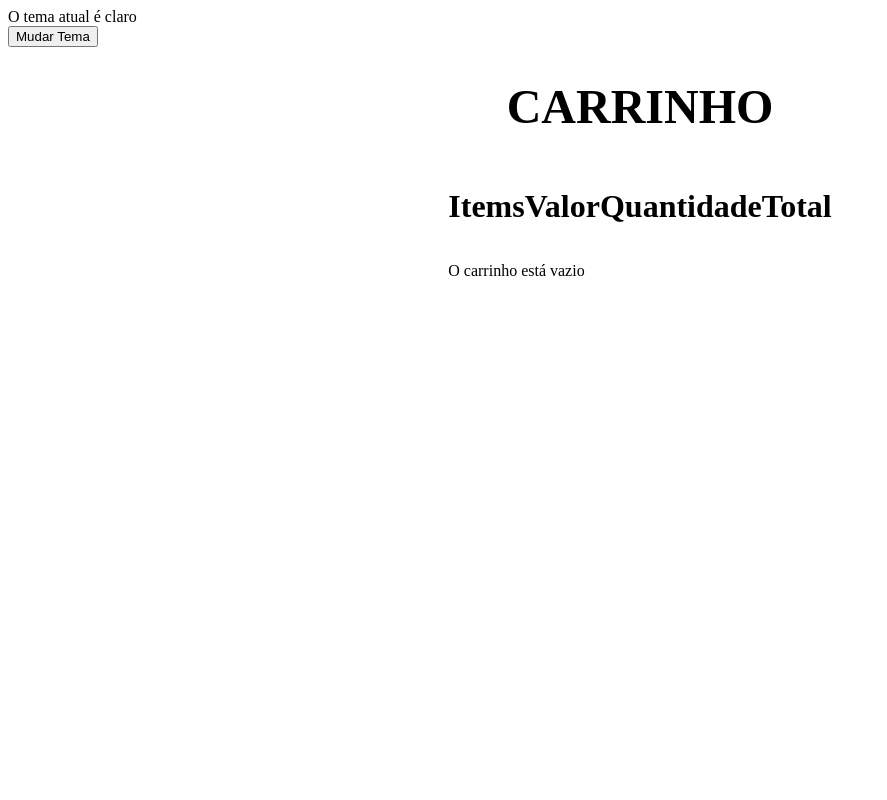
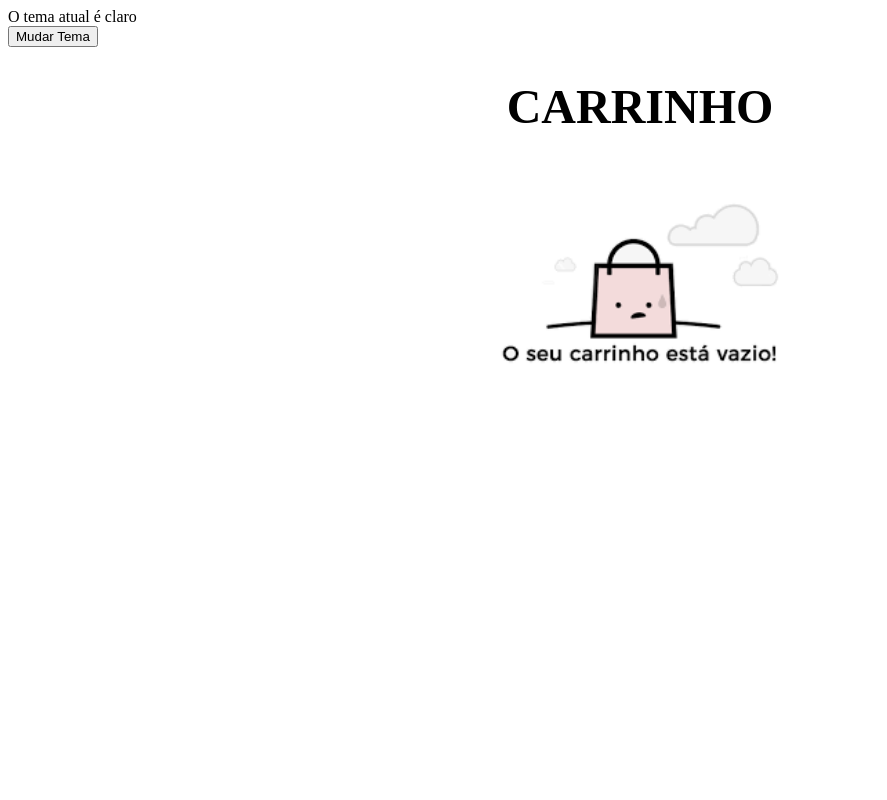
Before and after one commit to Diegodiogotsil/Site-Compra-Certa.com, a React (Create React App) app in the folder Site_compras/: page /carrinho-compras in a window 1280 px wide. Shown: the top 800 px of the page, without its empty margins (0-887 px from the left). Built offline with nearby package versions, Linux system fonts and the light colour scheme.

Commit message:
Feito modificações no carrinho.

```diff
--- a/Site_compras/src/components/Product.js
+++ b/Site_compras/src/components/Product.js
@@ -20,7 +20,7 @@ const Product = ({ product }) => {
       <h2>{product.name}</h2>
       <img src={product.image} alt={product.name} className="product-image" />
       <p className='oldprice'>{product.oldprice}</p>
-      <p>{product.price}</p>
+      <p>{product.price.toLocaleString('pt-BR', { style: 'currency', currency: 'BRL' })}</p>
       <div className={`product-description ${isExpanded ? 'expanded' : ''}`}>
         <p>{product.description}</p>
         {/* Botão de expandir */}
--- a/Site_compras/src/components/pages/CarrinhoCompras.css
+++ b/Site_compras/src/components/pages/CarrinhoCompras.css
@@ -1,99 +1,149 @@
-.imagem-produto-carrinho{
+.imagem-produto-carrinho {
     flex: 1;
     height: 10rem;
     width: 60%;
-    align-items: center;
+}
 
-}
 .container {
-    display: flex;
-    flex-direction: column;
     min-height: 100vh;
     align-items: center;
+    padding-left: 10rem;
+    padding-right: 10rem;
+}
 
-
-}
-.div-carrinho{
+.div-carrinho {
     flex-wrap: wrap;
     display: flex;
     flex-direction: row;
     flex: 1;
-    border-top: 2px solid #000; /* Adicionando uma borda visível */
+    border-top: 2px solid #000;
+    /* Adicionando uma borda visível */
     margin-bottom: 3rem;
     gap: 1rem;
+}
 
 
+.item-nome {
+    text-align: center;
 }
 
-.content {
-    flex: 1;
+.item-div-nome {
+    width: 20%;
+}
 
-}
-.item-nome{
-    text-align: center;
-    width: 40%;
-
-
-}
-.item-preco{
+.item-preco {
     color: rgb(216, 90, 55);
     margin-bottom: 2rem;
+}
 
-
-
-}
-.botao-remover{
+.botao-remover {
     border-radius: 3rem;
     border-color: rgb(156, 165, 165);
-    background-color:rgb(227, 91, 76);
+    background-color: rgb(227, 91, 76);
     font-style: italic;
+}
 
-}
-.imagem-produto-carrinho2{
+.imagem-produto-carrinho2 {
     align-items: center;
     display: flex;
     flex-direction: row;
     /**border:#000 solid;**/
-    width: 40%;
+    width: 18%;
+}
 
-
-}
 .div-titulo {
     display: flex;
     flex-direction: row;
 }
+
 .div-titulo-h1 {
-    width: 52%;
+    width: 19%;
 }
+
 .div-titulo-h2 {
     width: 20%;
 }
-.div-item-preço{
+
+.div-titulo-3 {
+
+    padding-left: 2%;
     width: 20%;
 }
+
+.div-item-preço {
+    width: 20%;
+    padding-left: 1rem;
+}
+
 .titulo-carrinho {
     font-size: 3rem;
+    text-align: center;
+    margin-bottom: 5%;
+}
 
-    text-align: center;
-}
 .div-quantidade {
     display: flex;
     flex-direction: column;
+    justify-content: center;
+    gap: 1rem;
+    width: 15%;
+}
+
+.quantidade {
+    display: flex;
+    margin-right: 5%;
+    margin-left: 5%;
+    font-size: 1.5rem;
+}
+
+.div-botao-mn {
+    display: flex;
+}
+
+.div-Quantidade {
+    width: 17.5%;
+}
+
+.botao-decrementar {
+    width: 2rem;
+    height: 2rem;
+    background-color: #f0f0f0;
+    border: none;
+    cursor: pointer;
+    font-size: 2rem;
+    display: flex;
     align-items: center;
     justify-content: center;
-    gap: 1rem;
-    width: 10%;
+    transition: background-image 0.3s ease;
+}
+
+.botao-decrementar:hover {
+    background-image: url('/public/imagens/lixeira.jpg');
+    background-repeat: no-repeat;
+    background-position: center;
+    background-size: 2rem 2rem;
+    color: transparent;
+    /* Ocultar o texto '-' quando o ícone aparecer */
+}
+
+.botao-incrementar {
+    width: 2rem;
+    height: 2rem;
+    background-color: #f0f0f0;
+    border: none;
+    cursor: pointer;
+    font-size: 2rem;
+    display: flex;
+    align-items: center;
+    justify-content: center;
+    transition: background-image 0.3s ease;
+}
+.imagem-carrinho-vazio{
+    display: flex;
+    justify-content: center;
 
 }
-.quantidade{
-    display: flex;
-    width: 1rem;
-    height: 1rem;
-    margin-left: 5%;
-
-
+.imagem-carrinho-vazio1{
+    width: 50%;
+    height: 50%;
 }
-.div-botao-mn{
-    display: flex;
-
-}
--- a/Site_compras/src/components/pages/CarrinhoCompras.js
+++ b/Site_compras/src/components/pages/CarrinhoCompras.js
@@ -16,20 +16,25 @@ const CarrinhoCompras = () => {
       <div className="container">
         <div className='content'>
           <h1 className='titulo-carrinho'>CARRINHO</h1>
-          <div className='div-titulo'>
-            <h1 className='div-titulo-h1'>Items</h1>
-            <h1 className='div-titulo-h2'>Valor</h1>
-            <h1>Quantidade</h1>
-            <h1>Total</h1>
-          </div>
           {cartItems.length === 0 ? (
-            <p>O carrinho está vazio</p>
+            <div className='imagem-carrinho-vazio'>
+              <img className='imagem-carrinho-vazio1'src="/imagens/carrinho.png" alt="Lixeira" />
+            </div>
           ) : (
             <div className='div-geral-carrinho'>
+              <div className='div-titulo'>
+                <h1 className='div-titulo-h1'>Item</h1>
+                <h1 className='div-titulo-3'>Descriçao</h1>
+                <h1 className='div-titulo-h2'>Valor</h1>
+                <h1 className='div-Quantidade'>Quantidade</h1>
+                <h1>Total</h1>
+              </div>
               {cartItems.map(item => (
                 <div className='div-carrinho' key={item.id}>
                   <div className='imagem-produto-carrinho2'>
                     <img className='imagem-produto-carrinho' src={item.image} alt={item.name} />
+                  </div>
+                  <div className='item-div-nome'>
                     <h2 className='item-nome'>{item.name}</h2>
                   </div>
                   <div className='div-item-preço'>
```
Also changed, not shown: Site_compras/public/imagens/carrinho.png (added), Site_compras/public/imagens/lixeira.jpg (added).
